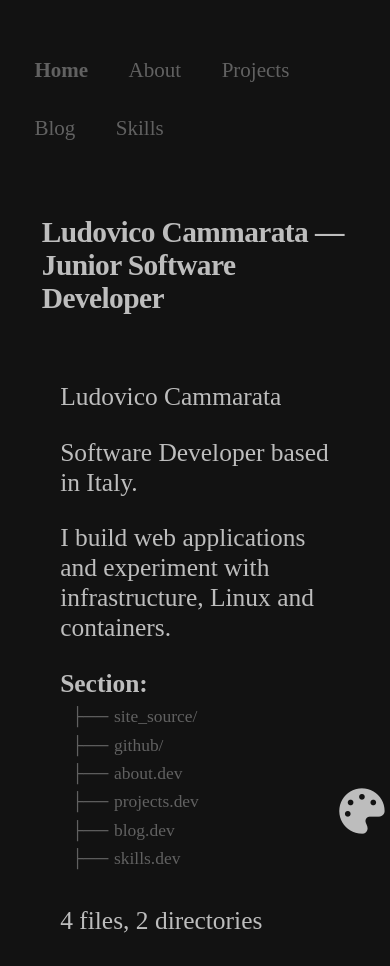
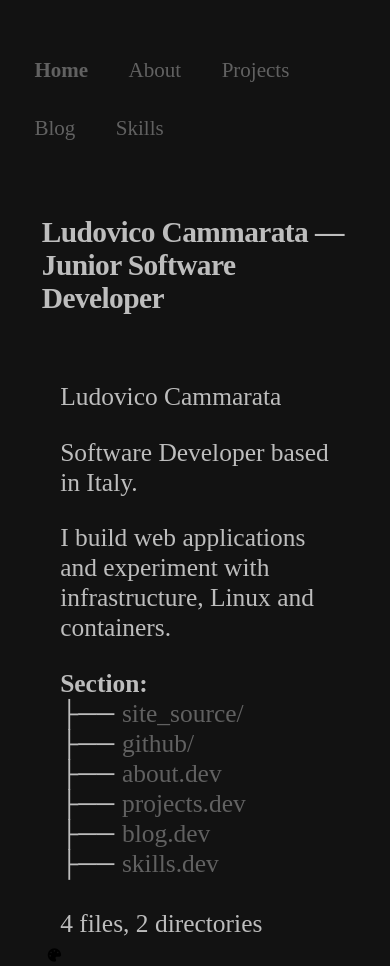
Before and after one commit to CammarataLudovico/Ludov.dev-Maker-Blog, a React (Vite) app: page / in a window 390 px wide. Before the commit the page ends 936 px from the top, so only its background shows below. Built offline with nearby package versions, Linux system fonts and the light colour scheme; a web font is replaced by a local one.

Commit message:
fix: adjust margins and font sizes for improved layout and readability

```diff
--- a/src/assets/style.css
+++ b/src/assets/style.css
@@ -32,20 +32,21 @@ span {
 }
 
 main {
-    margin-top: 10vh;
-    margin-bottom: 7vh;
+    margin-top: 2vh;
+    margin-bottom: 0;
     font-size: 1.1em;
     position: relative;
 }
 
 #title {
+    margin: 0;
     padding-bottom: 0;
-    font-size: 3.2em;
+    font-size: 2.2em;
     font-weight: 800;
     letter-spacing: -0.02em;
 }
 
-.fa-palette {
+.palette-button {
     position: fixed;
     bottom: 1vh;
     right: 1vw;
@@ -56,7 +57,7 @@ main {
     background: transparent;
 }
 
-.fa-palette:hover {
+.palette-button:hover {
         color: var(--link);
         cursor: pointer;
 }
@@ -88,8 +89,18 @@ header nav {
         margin: 0.5rem 0;
 }
 
-.link {
-    display: block;
+.terminal-path {
+    margin: 0;
+    font-weight: bold;
+}
+
+.file-list {
+    list-style: none;
+    margin: 0;
+    padding: 0;
+}
+
+.file-list li {
     padding-left: 1rem;
     color: var(--link);
     margin: 0.4rem 0;
@@ -110,7 +121,7 @@ html, body {
 
     main {
         margin-top: 8vh;
-        margin-bottom: 5vh;
+        margin-bottom: 0;
         padding-right: 1rem;
         padding-left: 1rem;
     }
@@ -125,7 +136,7 @@ html, body {
         display: inline-block;
     }
 
-    .fa-palette {
+    .palette-button {
         bottom: 0.6vh;
         right: 0.6vw;
         font-size: 1.4em;
@@ -146,7 +157,7 @@ html, body {
         font-size: 1.6rem;
     }
 
-    .link {
+    .file-list li {
         padding-left: 0.6rem;
         font-size: 0.95rem;
     }
```
